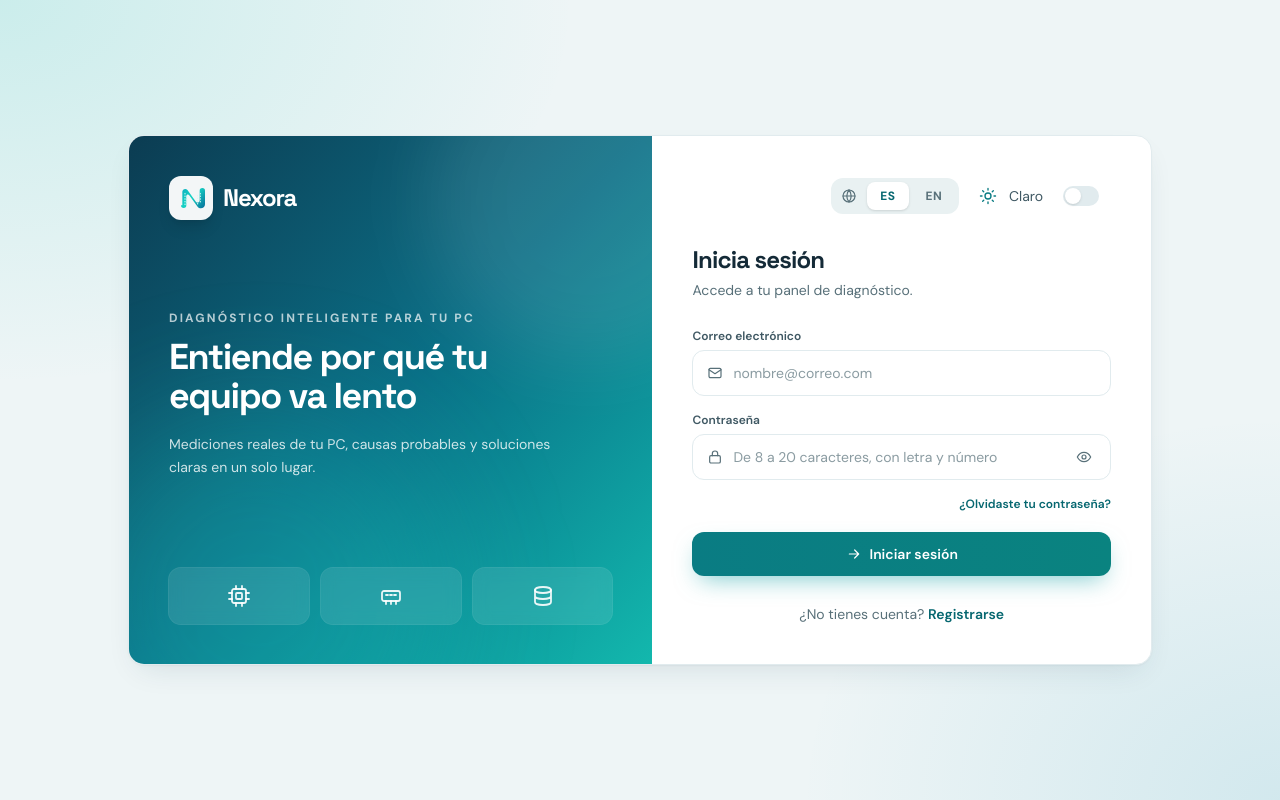
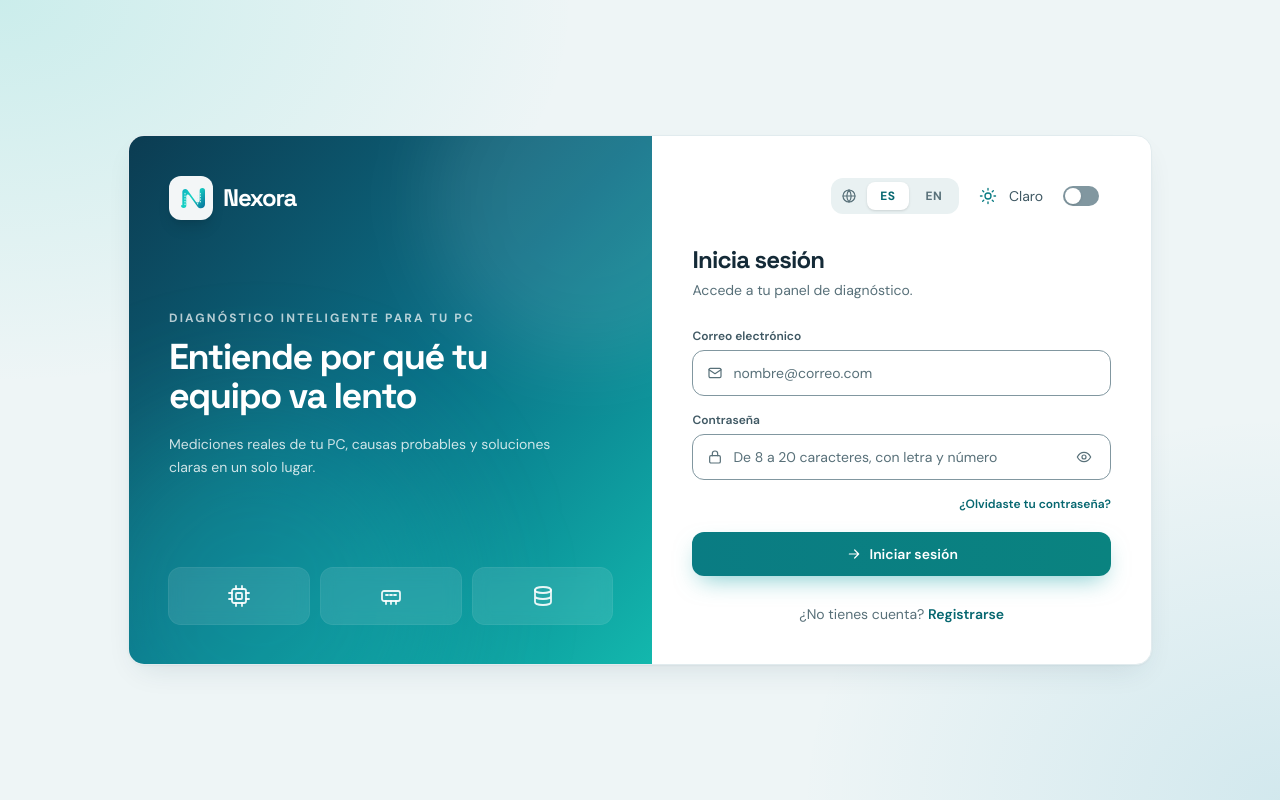
Before and after one commit to Kam24w/Nexora, a React (Vite) app in the folder frontend/: page / in a window 1280 px wide. Built offline with nearby package versions, Linux system fonts and the light colour scheme; no server answers.

Commit message:
style(ui): aplicar contraste, bordes visibles y textos legibles en componentes

```diff
--- a/frontend/src/components/auth/TextField.tsx
+++ b/frontend/src/components/auth/TextField.tsx
@@ -22,7 +22,7 @@ export function TextField({ label, icon, error, type = 'text', ...inputProps }:
       </label>
       <div
         className={`flex items-center gap-2.5 rounded-xl border bg-surface px-3.5 transition focus-within:ring-4 ${
-          error ? 'border-crit/60 focus-within:ring-crit-soft' : 'border-line focus-within:border-brand focus-within:ring-brand-soft'
+          error ? 'border-crit/60 focus-within:ring-crit-soft' : 'border-control hover:border-brand focus-within:border-brand focus-within:ring-brand-soft'
         }`}
       >
         <Icon name={icon} className="size-4 text-muted" />
@@ -31,7 +31,7 @@ export function TextField({ label, icon, error, type = 'text', ...inputProps }:
           type={isPassword && reveal ? 'text' : type}
           aria-invalid={Boolean(error)}
           aria-describedby={error ? errorId : undefined}
-          className="min-w-0 flex-1 bg-transparent py-3 text-sm text-ink outline-none placeholder:text-muted/70"
+          className="min-w-0 flex-1 bg-transparent py-3 text-sm text-ink outline-none placeholder:text-muted"
           {...inputProps}
         />
         {isPassword && (
--- a/frontend/src/components/dashboard/MetricGaugeCard.tsx
+++ b/frontend/src/components/dashboard/MetricGaugeCard.tsx
@@ -38,7 +38,7 @@ export function MetricGaugeCard({ kind, value, footer, className = '' }: MetricG
             {t(meta.title)}
           </h3>
           {value !== null && (
-            <span className={`mt-1 inline-flex items-center gap-1.5 rounded-full px-2 py-0.5 text-[0.62rem] font-bold ${styles.soft}`}>
+            <span className={`mt-1 inline-flex items-center gap-1.5 rounded-full px-2 py-0.5 text-[0.7rem] font-bold ${styles.soft}`}>
               <span className={`size-1.5 rounded-full ${styles.dot}`} />
               {t(`dashboard.levels.${level}`)}
             </span>
--- a/frontend/src/components/dashboard/ProcessBadge.tsx
+++ b/frontend/src/components/dashboard/ProcessBadge.tsx
@@ -17,7 +17,7 @@ export function ProcessBadge({ category }: { category: ProcessCategory }) {
   return (
     <span
       title={t(`processes.explain.${category}`)}
-      className={`inline-flex max-w-full items-center gap-1 rounded-md px-1.5 py-0.5 text-[0.65rem] font-semibold whitespace-nowrap ${className}`}
+      className={`inline-flex max-w-full items-center gap-1 rounded-md px-1.5 py-0.5 text-[0.7rem] font-semibold whitespace-nowrap ${className}`}
     >
       <Icon name={icon} className="size-3" />
       {t(`processes.category.${category}`)}
--- a/frontend/src/components/dashboard/ScanHero.tsx
+++ b/frontend/src/components/dashboard/ScanHero.tsx
@@ -42,7 +42,7 @@ export function ScanHero({ deep = false }: { deep?: boolean }) {
                     aria-current={active ? 'step' : undefined}
                     className={`flex items-center gap-1.5 rounded-full px-2.5 py-1 text-xs font-semibold transition ${
                       active
-                        ? 'bg-brand text-white'
+                        ? 'bg-brand text-on-accent'
                         : done
                           ? 'bg-brand-soft text-brand-strong'
                           : 'bg-surface-sunken text-muted'
--- a/frontend/src/components/layout/ThemeToggle.tsx
+++ b/frontend/src/components/layout/ThemeToggle.tsx
@@ -20,7 +20,7 @@ export function ThemeToggle() {
       <span className="flex-1 text-left">{t(isDark ? 'nav.themeDark' : 'nav.themeLight')}</span>
       <span
         aria-hidden="true"
-        className={`relative h-5 w-9 rounded-full transition-colors ${isDark ? 'bg-brand' : 'bg-line'}`}
+        className={`relative h-5 w-9 rounded-full transition-colors ${isDark ? 'bg-brand' : 'bg-control'}`}
       >
         <span
           className={`absolute top-0.5 left-0.5 size-4 rounded-full bg-white shadow transition-transform ${
--- a/frontend/src/components/reports/ReportListItem.tsx
+++ b/frontend/src/components/reports/ReportListItem.tsx
@@ -29,14 +29,14 @@ export function ReportListItem({ report, selected, onSelect }: ReportListItemPro
             <span className={`size-2 rounded-full ${styles.dot}`} />
             {formatDate(report.createdAt)}
           </span>
-          <span className={`rounded-full px-2 py-0.5 text-[0.65rem] font-bold tabular-nums ${styles.soft}`}>
+          <span className={`rounded-full px-2 py-0.5 text-[0.7rem] font-bold tabular-nums ${styles.soft}`}>
             {t('reports.score', { score: payload.health_score })}
           </span>
         </div>
         <p className="line-clamp-2 text-sm leading-snug font-semibold text-ink">
           {payload.probable_cause.title || t(`diagnosis.status.${payload.status}.label`)}
         </p>
-        <span className="flex items-center gap-1.5 text-[0.65rem] font-semibold text-muted uppercase">
+        <span className="flex items-center gap-1.5 text-[0.7rem] font-semibold text-muted uppercase">
           <Icon name={payload.source === 'ai' ? 'sparkles' : 'dashboard'} className="size-3" />
           {payload.source === 'ai'
             ? t('diagnosis.source.ai', { model: payload.model ?? 'LLM' })
--- a/frontend/src/components/ui/Avatar.tsx
+++ b/frontend/src/components/ui/Avatar.tsx
@@ -16,7 +16,7 @@ export function Avatar({ name, size = 'md' }: { name: string; size?: keyof typeo
   return (
     <div
       aria-hidden="true"
-      className={`grid shrink-0 place-items-center rounded-full bg-linear-to-br from-[#16c4b4] to-[#0a7fa3] font-display font-bold text-white ring-brand-soft ${SIZES[size]}`}
+      className={`grid shrink-0 place-items-center rounded-full bg-linear-to-br from-[#0a7c83] to-[#0a7fa3] font-display font-bold text-white ring-brand-soft ${SIZES[size]}`}
     >
       {initials(name) || '·'}
     </div>
```
